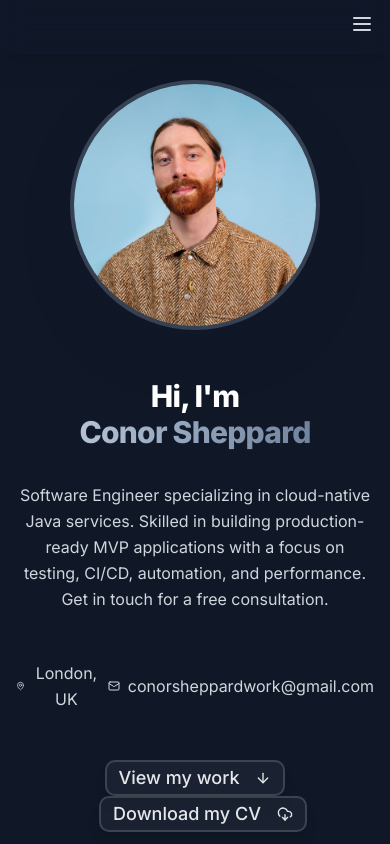
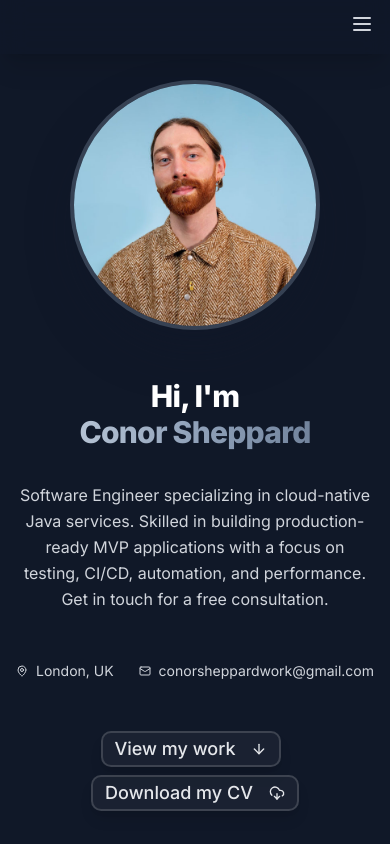
Before and after one commit to conorsheppard/nextjs-portfolio, a Next.js app: page / in a window 390 px wide. Shown: the top 844 px of the page. Built offline with nearby package versions, Linux system fonts and the light colour scheme.

Commit message:
style(Hero.tsx): adjust text size for mobile view and update button margin for better layout consistency (#3)

```diff
--- a/src/components/Hero.tsx
+++ b/src/components/Hero.tsx
@@ -57,7 +57,7 @@ export default function Hero() {
             initial={{ opacity: 0, y: 30 }}
             animate={{ opacity: 1, y: 0 }}
             transition={{ duration: 1, delay: 0.6 }}
-            className={`mb-12 max-w-xl leading-relaxed text-gray-300 ${isMobile ? 'text-base sm:text-lg' : 'text-lg sm:text-base md:max-w-2xl'} flex justify-between gap-2`}
+            className={`mb-12 max-w-xl leading-relaxed text-gray-300 ${isMobile ? 'text-sm sm:text-lg' : 'text-lg sm:text-base md:max-w-2xl'} flex justify-between gap-2`}
           >
             <span className={`flex items-center gap-2`}>
               <MapPin className="h-3 w-3" />
@@ -80,7 +80,7 @@ export default function Hero() {
               <Button
                 variant="outline"
                 size={isMobile ? 'default' : 'lg'}
-                className="group transform rounded-lg border-2 border-gray-400 bg-transparent px-8 py-3 text-lg text-gray-200 shadow-lg transition-all duration-300 ease-in-out hover:scale-105 hover:border-gray-500 hover:bg-gray-700/50 hover:text-white hover:shadow-gray-700/40"
+                className="group mr-2 mb-2 transform rounded-lg border-2 border-gray-400 bg-transparent px-8 py-3 text-lg text-gray-200 shadow-lg transition-all duration-300 ease-in-out hover:scale-105 hover:border-gray-500 hover:bg-gray-700/50 hover:text-white hover:shadow-gray-700/40"
               >
                 View my work
                 <ArrowDown className="ml-2 h-5 w-5 transition-transform duration-300 group-hover:translate-y-1" />
@@ -97,7 +97,7 @@ export default function Hero() {
               asChild
               variant="outline"
               size={isMobile ? 'default' : 'lg'}
-              className="group ml-4 transform rounded-lg border-2 border-gray-400 bg-transparent px-8 py-3 text-lg text-gray-200 shadow-lg transition-all duration-300 ease-in-out hover:scale-105 hover:border-gray-500 hover:bg-gray-700/50 hover:text-white hover:shadow-gray-700/40"
+              className="group mb-2 transform rounded-lg border-2 border-gray-400 bg-transparent px-8 py-3 text-lg text-gray-200 shadow-lg transition-all duration-300 ease-in-out hover:scale-105 hover:border-gray-500 hover:bg-gray-700/50 hover:text-white hover:shadow-gray-700/40"
             >
               <a href="/conor-sheppard-cv.pdf" download>
                 Download my CV
```
